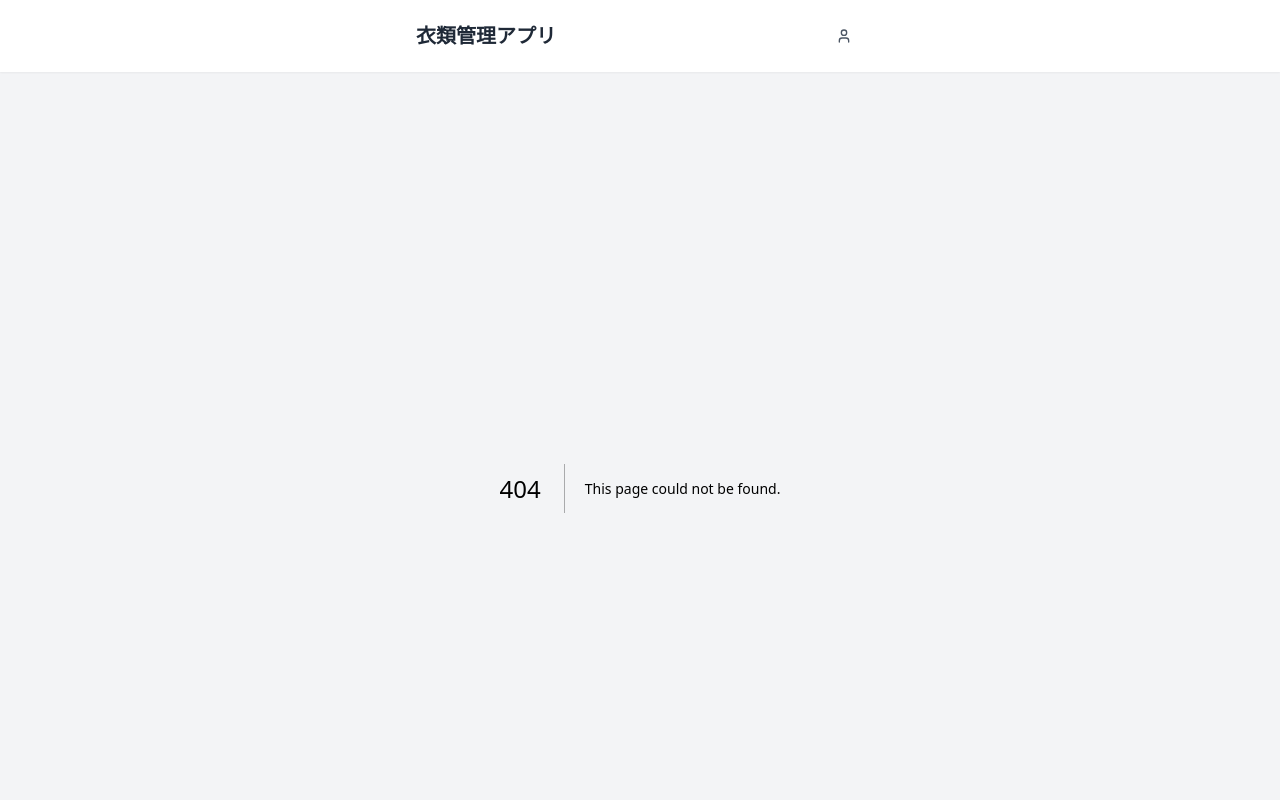
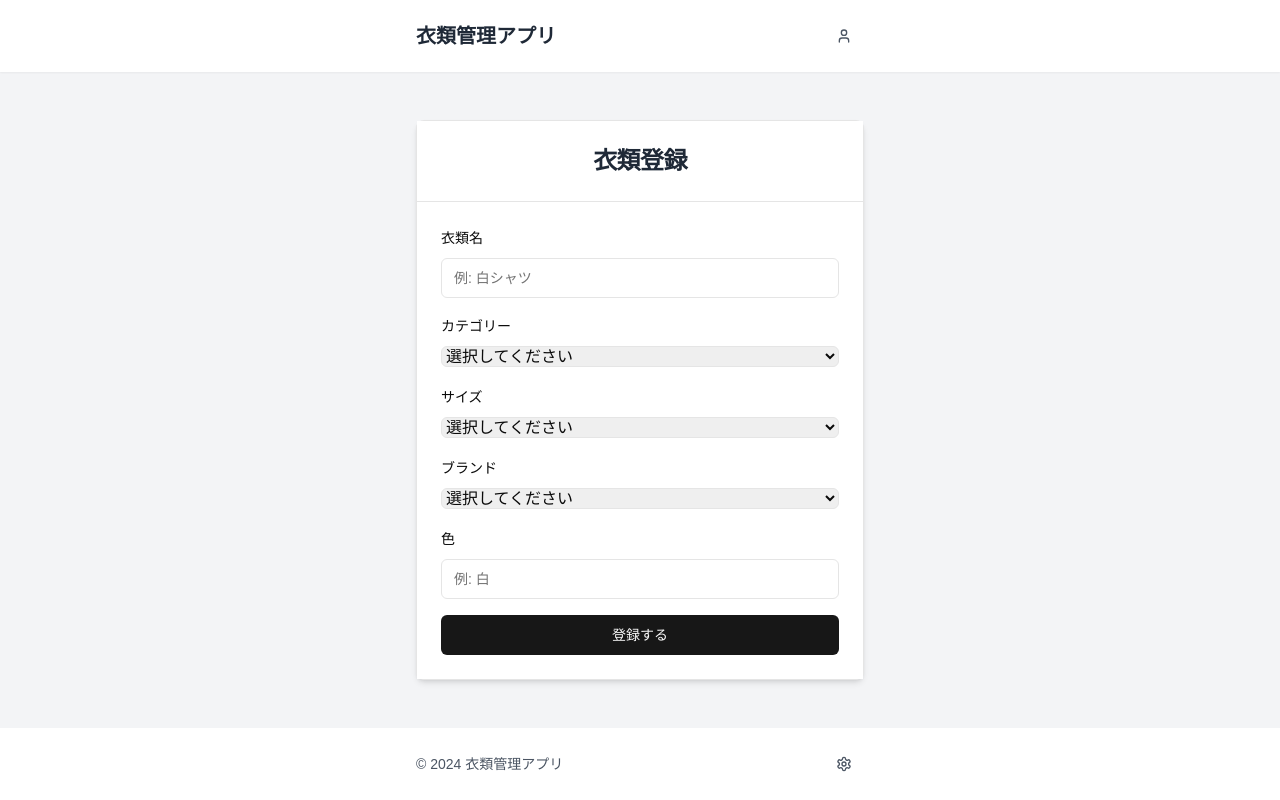
Before and after one commit to ririsow/stockMemo, a Next.js app in the folder stock_memo/: page /register in a window 1280 px wide. Before the commit this address had no page. Shown: the top 800 px of the page. Built offline with nearby package versions, Linux system fonts and the light colour scheme.

Commit message:
登録画面仮実装

```diff
--- a/stock_memo/src/app/page.tsx
+++ b/stock_memo/src/app/page.tsx
@@ -1,6 +1,7 @@
 import { Button } from "@/components/ui/button"
 import { Card, CardContent, CardHeader, CardTitle } from "@/components/ui/card"
 import { ShirtIcon, ClipboardList, Layers, Heart } from "lucide-react"
+import Link from "next/link"
 
 export default function Home() {
   return (
@@ -9,9 +10,11 @@ export default function Home() {
         <CardTitle className="text-2xl font-bold text-gray-800">メインメニュー</CardTitle>
       </CardHeader>
       <CardContent className="space-y-4 p-6 bg-white">
-        <Button className="w-full h-16 text-lg justify-start px-4" variant="outline">
-          <ShirtIcon className="mr-3 h-6 w-6 text-green-500" />
-          <span className="flex-grow text-left">登録</span>
+        <Button className="w-full h-16 text-lg justify-start px-4" variant="outline" asChild>
+          <Link href="/register">
+            <ShirtIcon className="mr-3 h-6 w-6 text-green-500" />
+            <span className="flex-grow text-left">登録</span>
+          </Link>
         </Button>
         <Button className="w-full h-16 text-lg justify-start px-4" variant="outline">
           <ClipboardList className="mr-3 h-6 w-6 text-blue-500" />
--- /dev/null
+++ b/stock_memo/src/app/register/page.tsx
@@ -0,0 +1,66 @@
+// src/app/Register.tsx
+"use client"
+import { Button } from "@/components/ui/button"
+import { Card, CardContent, CardHeader, CardTitle } from "@/components/ui/card"
+import { Input } from "@/components/ui/input"
+import { Label } from "@/components/ui/label"
+import { Select } from "@/features/routes/register/select" // Selectをインポート
+
+
+export default function Register() {
+  const categories = [
+    { value: 'tops', label: 'トップス' },
+    { value: 'bottoms', label: 'ボトムス' },
+    { value: 'outerwear', label: 'アウター' },
+  ];
+
+  const sizes = [
+    { value: 's', label: 'S' },
+    { value: 'm', label: 'M' },
+    { value: 'l', label: 'L' },
+    { value: 'xl', label: 'XL' },
+  ];
+
+  const brands = [
+    { value: 'brandA', label: 'ブランドA' },
+    { value: 'brandB', label: 'ブランドB' },
+    { value: 'brandC', label: 'ブランドC' },
+  ];
+
+  return (
+    <Card className="w-full max-w-md mx-auto shadow-md">
+      <CardHeader className="text-center bg-white border-b">
+        <CardTitle className="text-2xl font-bold text-gray-800">衣類登録</CardTitle>
+      </CardHeader>
+      <CardContent className="space-y-4 p-6 bg-white">
+        <div className="space-y-2">
+          <Label htmlFor="name">衣類名</Label>
+          <Input id="name" placeholder="例: 白シャツ" />
+        </div>
+        <Select
+          id="category"
+          label="カテゴリー"
+          options={categories}
+          onChange={(value) => console.log(value)}
+        />
+        <Select
+          id="size"
+          label="サイズ"
+          options={sizes}
+          onChange={(value) => console.log(value)}
+        />
+        <Select
+          id="brand"
+          label="ブランド"
+          options={brands}
+          onChange={(value) => console.log(value)}
+        />
+        <div className="space-y-2">
+          <Label htmlFor="color">色</Label>
+          <Input id="color" placeholder="例: 白" />
+        </div>
+        <Button className="w-full">登録する</Button>
+      </CardContent>
+    </Card>
+  );
+}
--- /dev/null
+++ b/stock_memo/src/features/routes/register/select.tsx
@@ -0,0 +1,30 @@
+// src/components/ui/select.tsx
+import React from 'react';
+import { Label } from "@/components/ui/label"
+
+interface SelectProps {
+  id: string;
+  label: string;
+  options: { value: string; label: string }[];
+  onChange: (value: string) => void;
+}
+
+export const Select: React.FC<SelectProps> = ({ id, label, options, onChange }) => {
+  return (
+    <div className="space-y-2">
+      <Label htmlFor={id}>{label}</Label>
+      <select
+        id={id}
+        onChange={(e) => onChange(e.target.value)}
+        className="block w-full border border-gray-300 rounded-md p-2"
+      >
+        <option value="">選択してください</option>
+        {options.map((option) => (
+          <option key={option.value} value={option.value}>
+            {option.label}
+          </option>
+        ))}
+      </select>
+    </div>
+  );
+};
```
